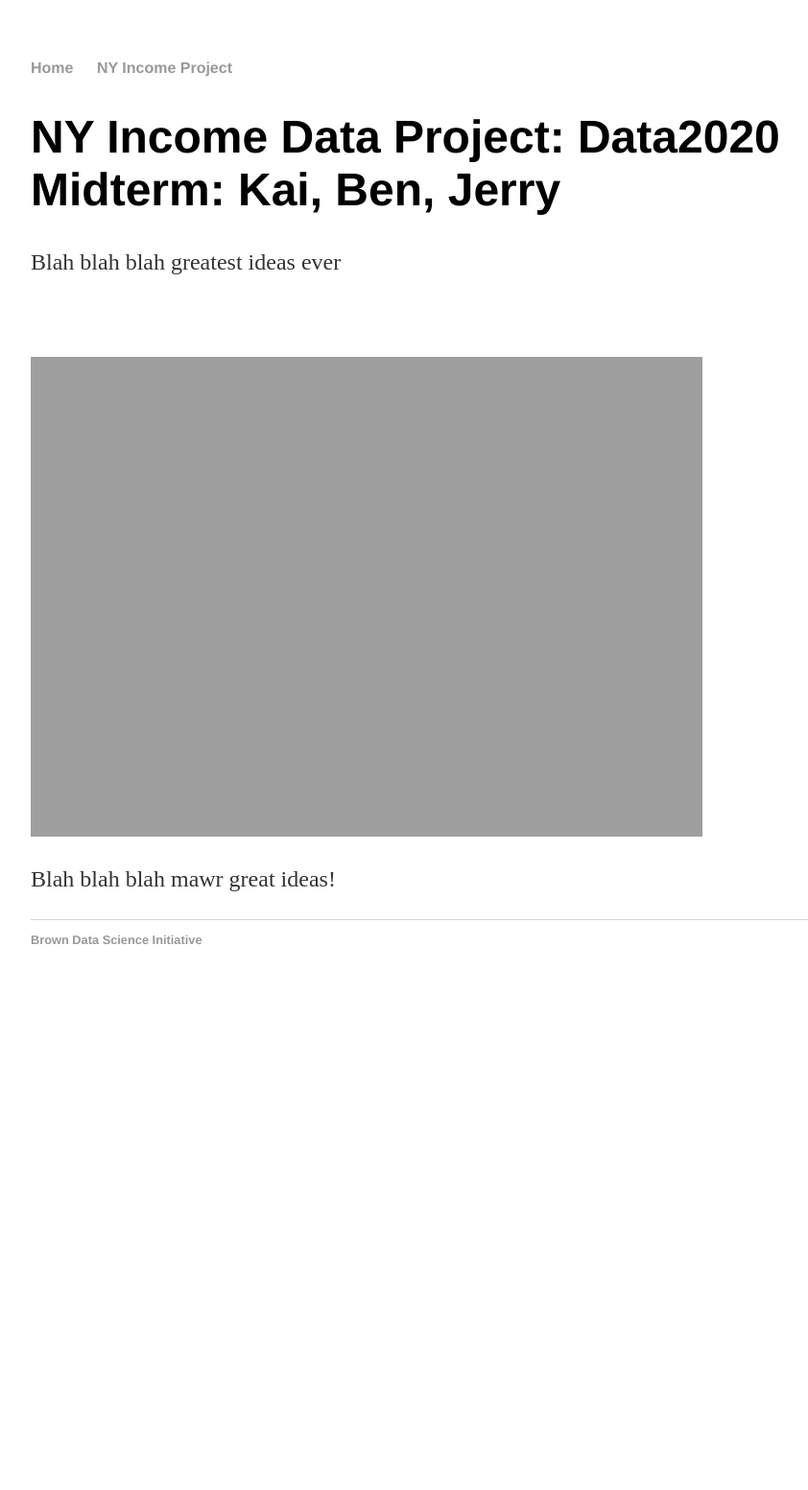
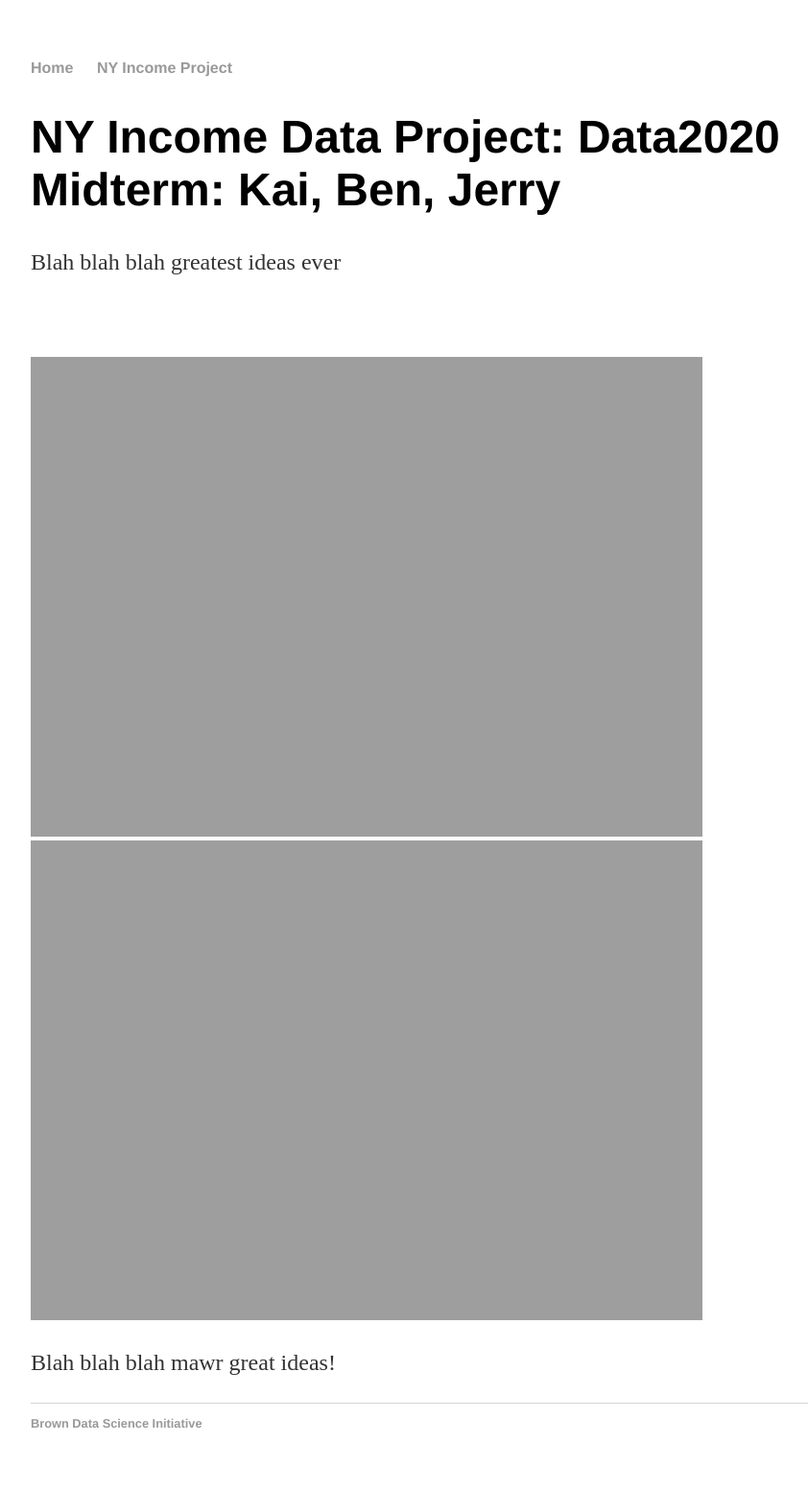
Before and after one commit to bgodd/bgodd.github.io, a Jekyll site: the page built from NYIncome/index.html, in a window 1280 px wide. Shown: the whole page at 96% size, without its empty margins (160-1002 px from the left). Built offline with Jekyll 4.4.1, drawn with Linux system fonts in a browser that asks for light colours; before the commit the page ends 1049 px from its top, so only the background shows below that.

Commit message:
interactive map

```diff
--- a/NYIncome/index.html
+++ b/NYIncome/index.html
@@ -6,9 +6,10 @@
 		<div class="about">
 			<h1>NY Income Data Project: Data2020 Midterm: Kai, Ben, Jerry</h1>
 			<p>Blah blah blah greatest ideas ever
-			<iframe width="0" height="0" src="https://bgodd.github.io/NYIncome/interactive-median-household.html" frameborder="0"></iframe>
+
 			</p>
 			<p>&nbsp;</p>
+			<iframe src="https://bgodd.github.io/NYIncome/interactive-median-household.html" frameborder="0" height="500" width="700"></iframe>
 			<iframe src="https://bgodd.github.io/NYIncome/interactive-median-household.html" frameborder="0" height="500" width="700"></iframe>
 
             <p>Blah blah blah mawr great ideas!</p>
```
